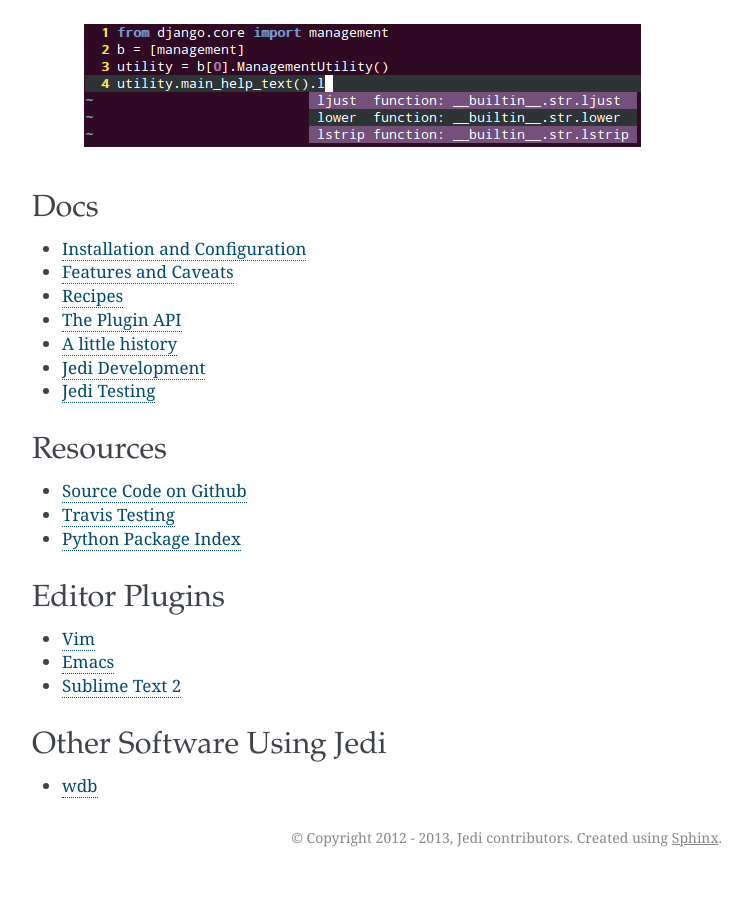
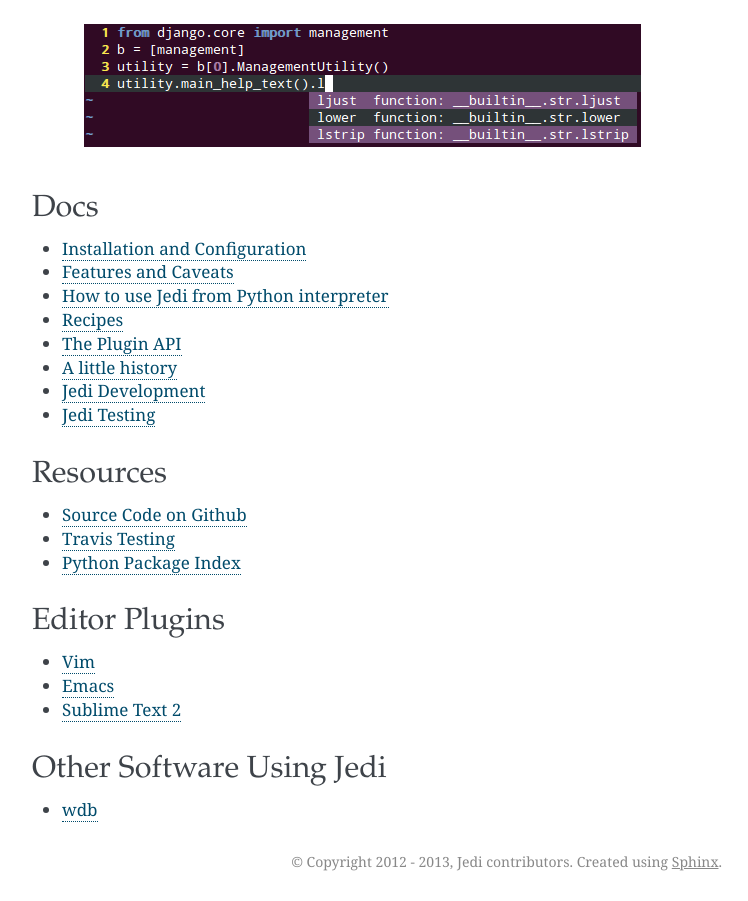
Before and after one commit to davidhalter/jedi, a Sphinx documentation site: the page built from docs/index.rst, in a window 1280 px wide. Shown: the part 328-1229 px from the top of the page, without its empty margins (388-1136 px from the left). Built offline with Sphinx 7.4.7, drawn with Linux system fonts in a browser that asks for light colours; before the commit the page ends 1205 px from its top, so only the background shows below that.

Commit message:
Document jedi.replstartup usage

```diff
--- /dev/null
+++ b/docs/docs/repl.rst
@@ -0,0 +1,8 @@
+.. include:: ../global.rst
+
+How to use Jedi from Python interpreter
+=======================================
+
+.. automodule:: jedi.replstartup
+
+.. autofunction:: jedi.utils.setup_readline
--- a/docs/index.rst
+++ b/docs/index.rst
@@ -22,6 +22,7 @@
 
    docs/installation
    docs/features
+   docs/repl
    docs/recipes
    docs/plugin-api
    docs/history
```
